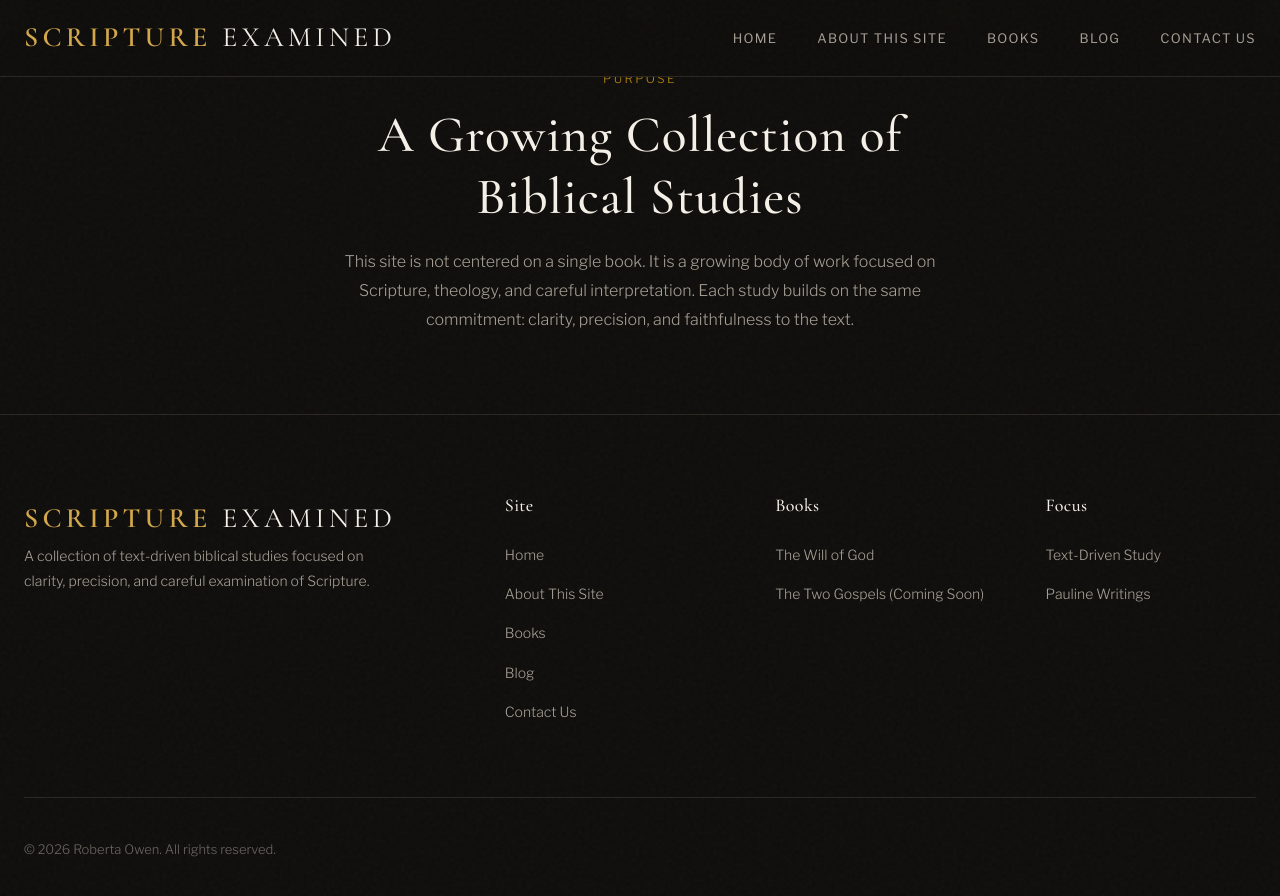
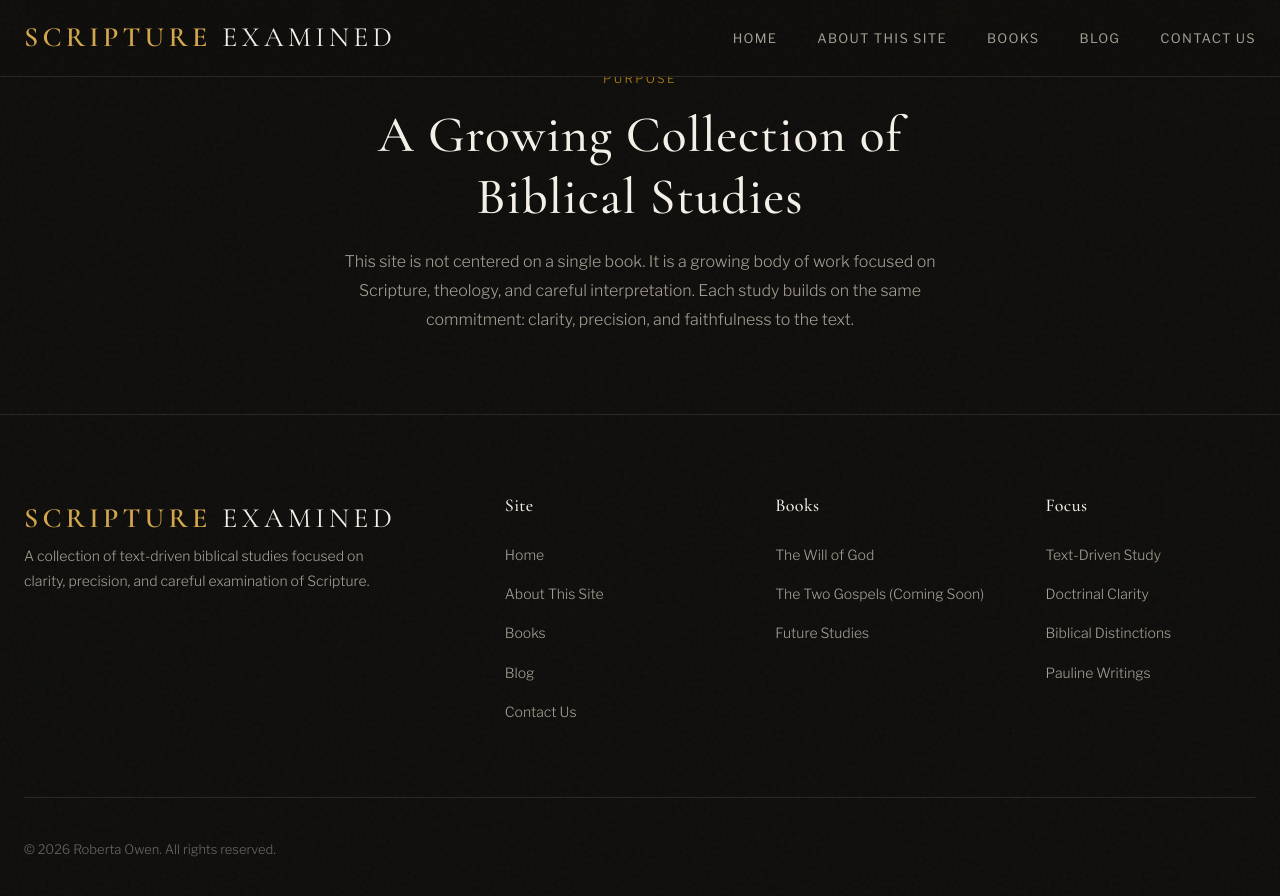
Before and after one commit to ScriptureExamined/PaulineEpistles, a Jekyll site: the page built from index.html, in a window 1280 px wide and 900 px high, scrolled down 1517 px. Shown: the top 896 px of the window. Built offline with Jekyll 4.4.1, drawn with Linux system fonts in a browser that asks for light colours.

Commit message:
Update default.html

```diff
--- a/_layouts/default.html
+++ b/_layouts/default.html
@@ -128,6 +128,7 @@ layout: none
                 >
               </li>
               <li><a href="#">The Two Gospels (Coming Soon)</a></li>
+              <li><a href="#">Future Studies</a></li>
             </ul>
           </div>
 
@@ -137,6 +138,14 @@ layout: none
               <li>
                 <a href="{{ '/about.html#text-driven' | relative_url }}"
                   >Text-Driven Study</a
+                >
+              </li>
+              <li>
+                <a href="about.html#doctrinal-clarity">Doctrinal Clarity</a>
+              </li>
+              <li>
+                <a href="about.html#biblical-distinctions"
+                  >Biblical Distinctions</a
                 >
               </li>
               <li>
```
